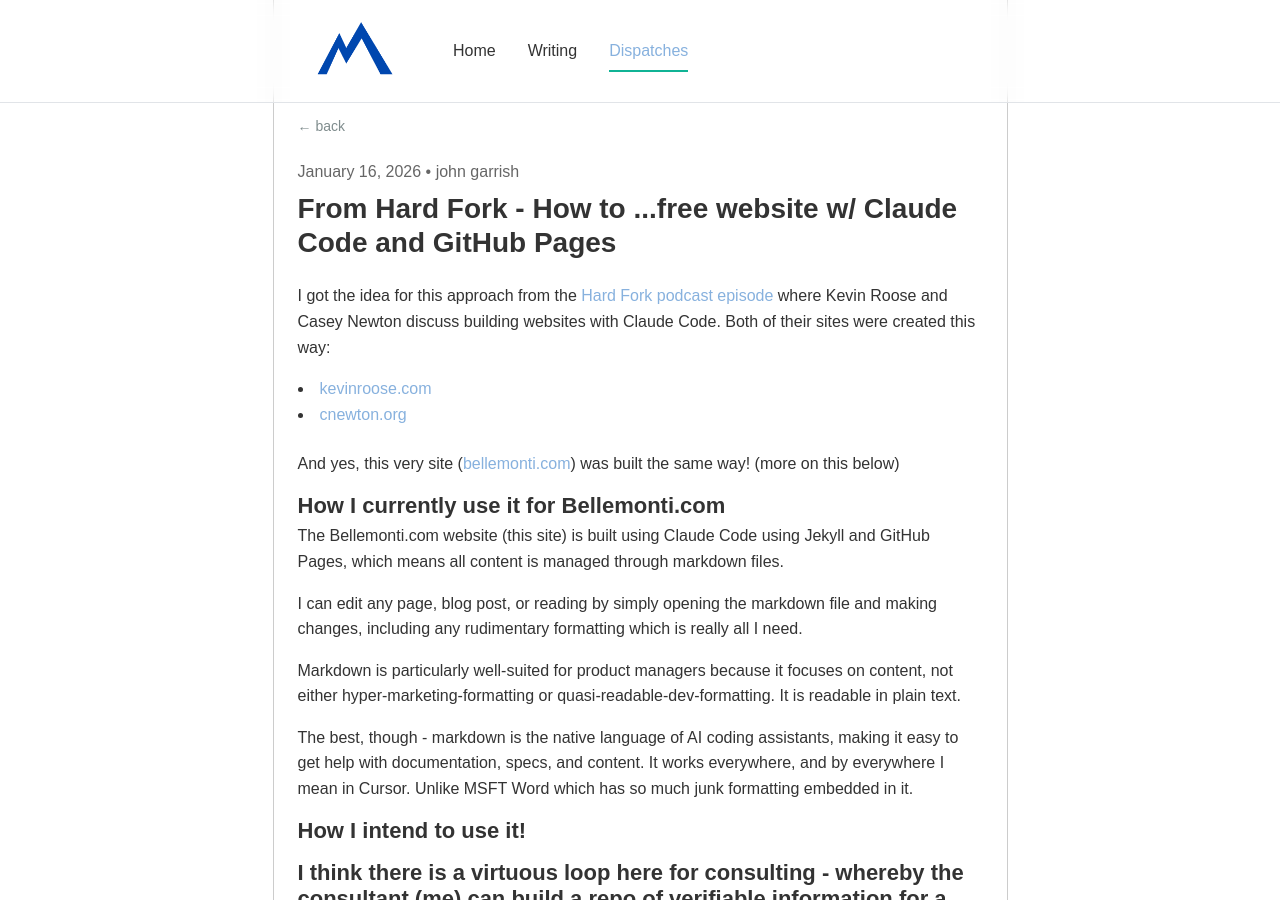
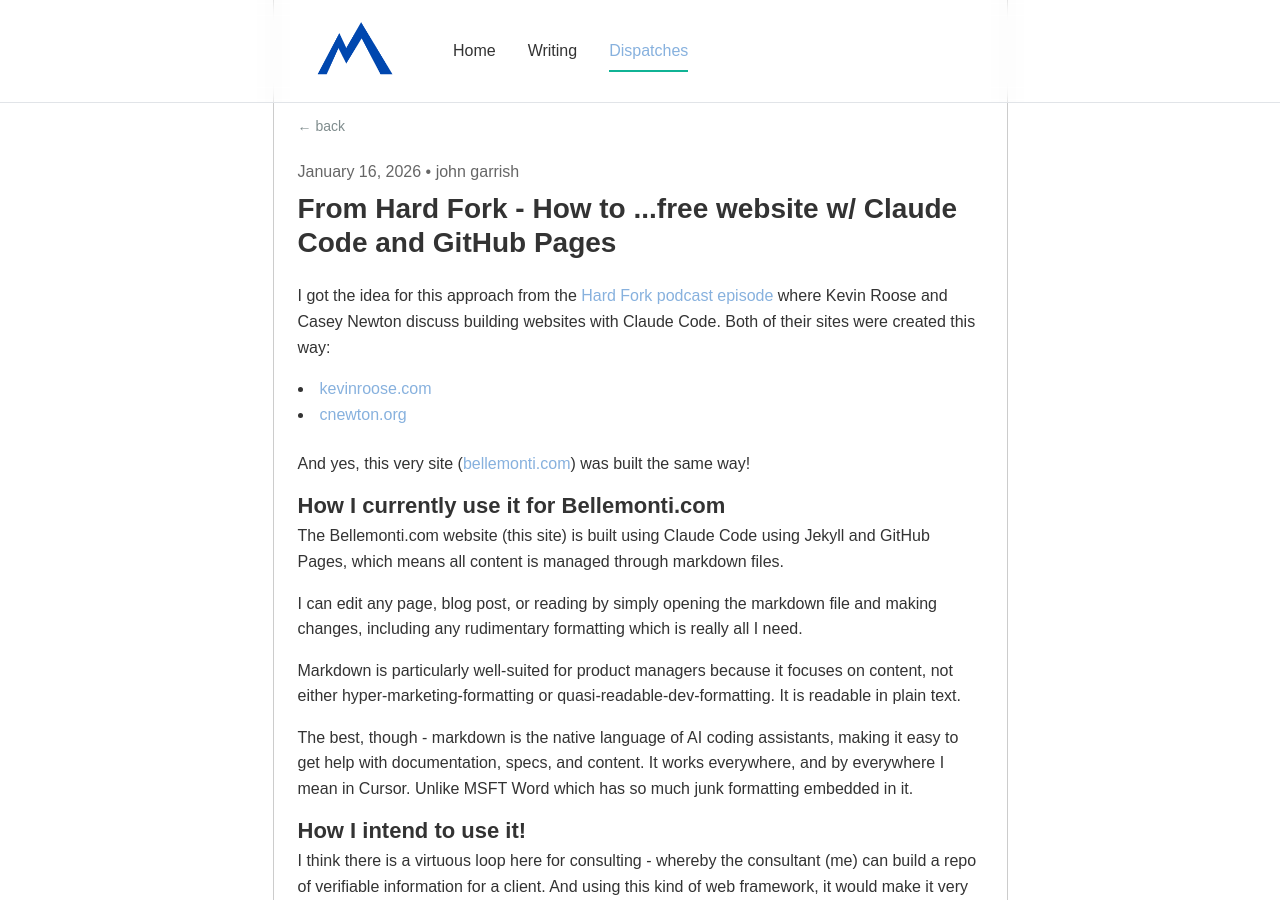
Before and after one commit to gibbygee/bellemonti-website, a Jekyll site: the page built from _readings/2026-01-16-claude-code-github-pages.md, in a window 1280 px wide and 900 px high. Built offline with Jekyll 4.4.1, drawn with Linux system fonts in a browser that asks for light colours.

Commit message:
Update markdown content for Bellemonti.com and clarify future consulting framework
Refined the section on the current use of markdown for Bellemonti.com by removing redundant text. Added a new section outlining the intended use of markdown in consulting, emphasizing the benefits of a web framework for presenting deliverables and maintaining client engagement.

```diff
--- a/_readings/2026-01-16-claude-code-github-pages.md
+++ b/_readings/2026-01-16-claude-code-github-pages.md
@@ -9,7 +9,7 @@
 - <a href="https://kevinroose.com" target="_blank" rel="noopener noreferrer">kevinroose.com</a>
 - <a href="https://cnewton.org" target="_blank" rel="noopener noreferrer">cnewton.org</a>
 
-And yes, this very site (<a href="https://bellemonti.com" target="_blank" rel="noopener noreferrer">bellemonti.com</a>) was built the same way! (more on this below)
+And yes, this very site (<a href="https://bellemonti.com" target="_blank" rel="noopener noreferrer">bellemonti.com</a>) was built the same way!
 
 ## How I currently use it for Bellemonti.com
 
@@ -24,6 +24,7 @@
 ## How I intend to use it!
 
 I think there is a virtuous loop here for consulting - whereby the consultant (me) can build a repo of verifiable information for a client. And using this kind of web framework, it would make it very easy to show the deliverable as it's built (rather than, say, viewing in Cursor which is very hard for civilians). Because its built on markdown, it would allow me to combine a few presentation pages ("here is where we are") but with, also, access to the work. Standby for where this goes.
+
 ---
 
 ## See the code / use the code
```
